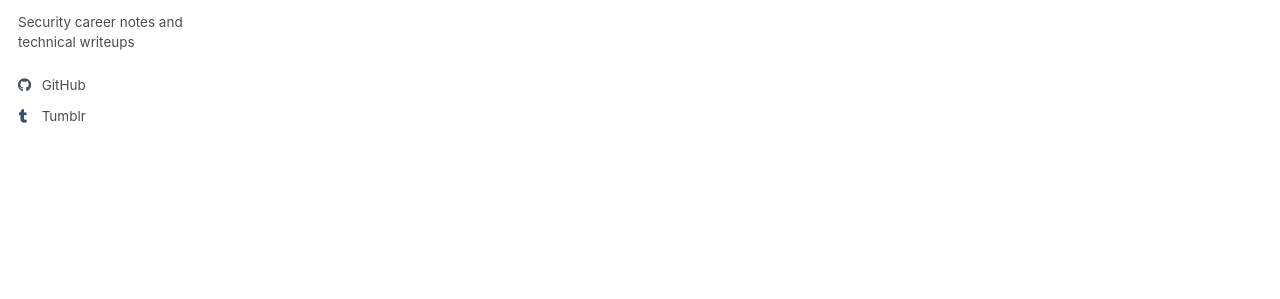
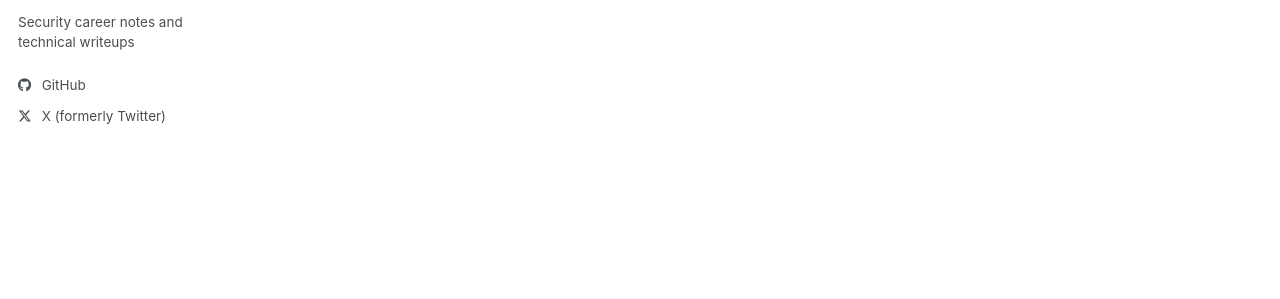
Before and after one commit to 1Gould/1gould.github.io, a Jekyll site: the page built from _pages/about.md, in a window 1280 px wide. Shown: the part 305-604 px from the top of the page. Built offline with Jekyll 4.4.1, drawn with Linux system fonts in a browser that asks for light colours; a style sheet for code colours, icons or effects is not loaded; some of the changed lines change nothing that is shown.

Commit message:
Updated config

```diff
--- a/_config.yml
+++ b/_config.yml
@@ -73,8 +73,8 @@ author:
   soundcloud       : # Username
   steam            : # Username
   telegram         : # URL
-  tumblr           : https://x.com/rp1zyl
-  twitter          : # Username for X / Twitter
+  tumblr           :
+  twitter          : rp1zyl
   vine             : # Username
   weibo            : # Username
   wikipedia        : # Username
```
